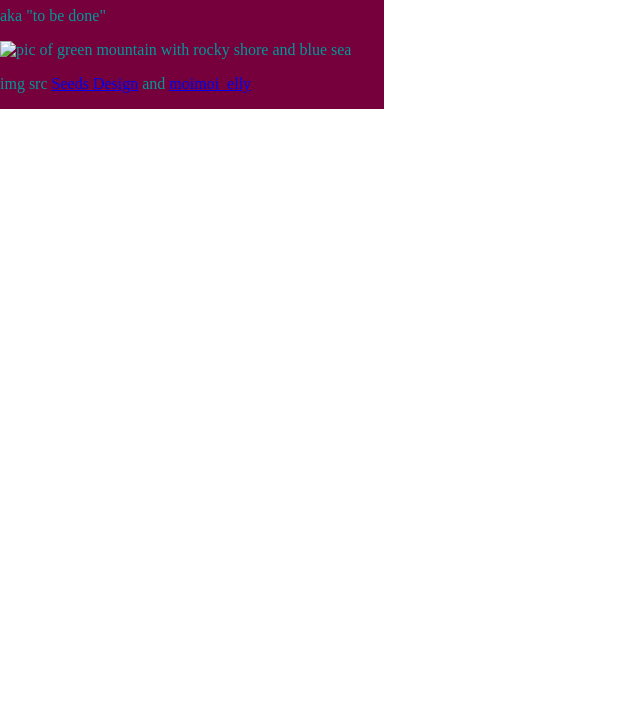
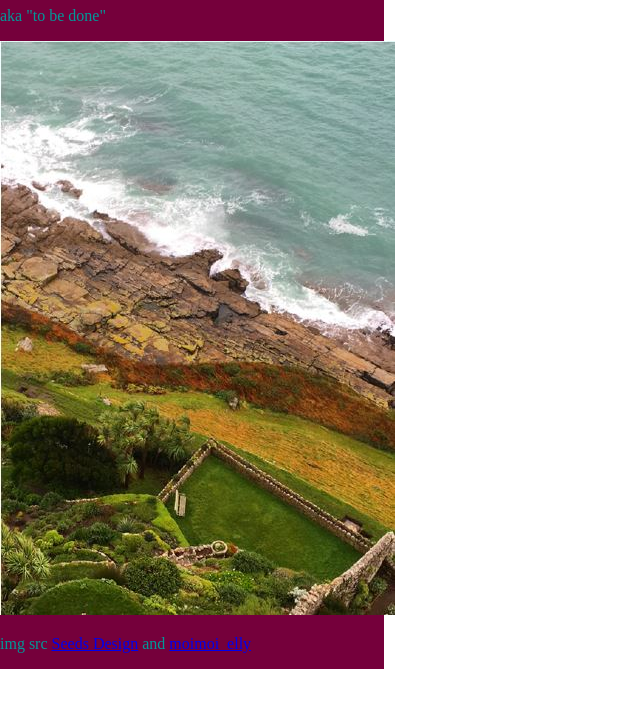
Before and after one commit to Jane95/Jane95.github.io, a plain HTML site: page index.html in a window 1280 px wide. Shown: the part 73-800 px from the top of the page, without its empty margins (0-640 px from the left). Drawn offline with Linux system fonts and the light colour scheme.

Commit message:
Update index.html

```diff
--- a/index.html
+++ b/index.html
@@ -10,7 +10,7 @@
     <div id="navbar">
       <h1>Y Stets Personal Site TBD</h1>
       <p>aka "to be done"</p>
-      <img src="mount.jpeg" alt="pic of green mountain with rocky shore and blue sea">
+      <img src="mount.JPG" alt="pic of green mountain with rocky shore and blue sea">
       <p> img src <a href="https://www.design-seeds.com/wander/wanderlust/color-view-65/">Seeds Design</a> and <a href="https://www.instagram.com/moimoi_elly/">moimoi_elly</a></p>
     </div>
     <div id="content">
```
